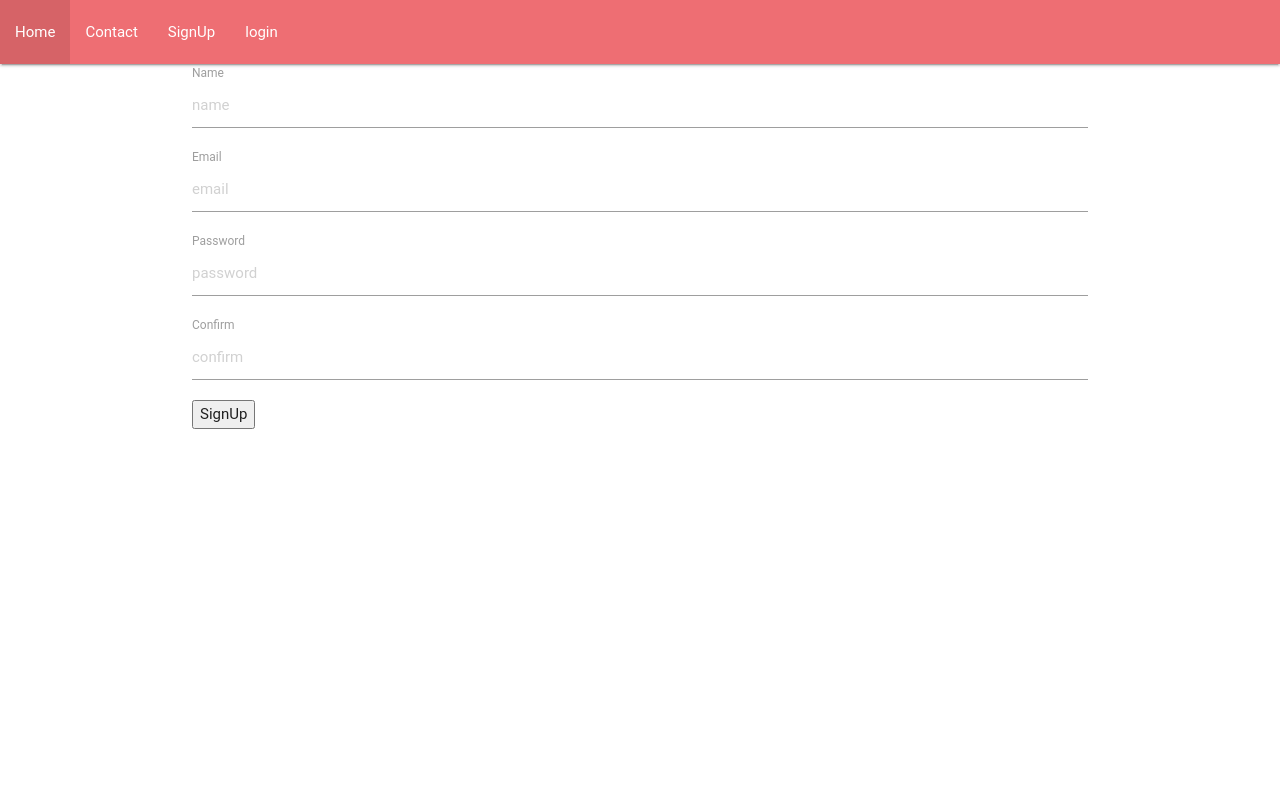
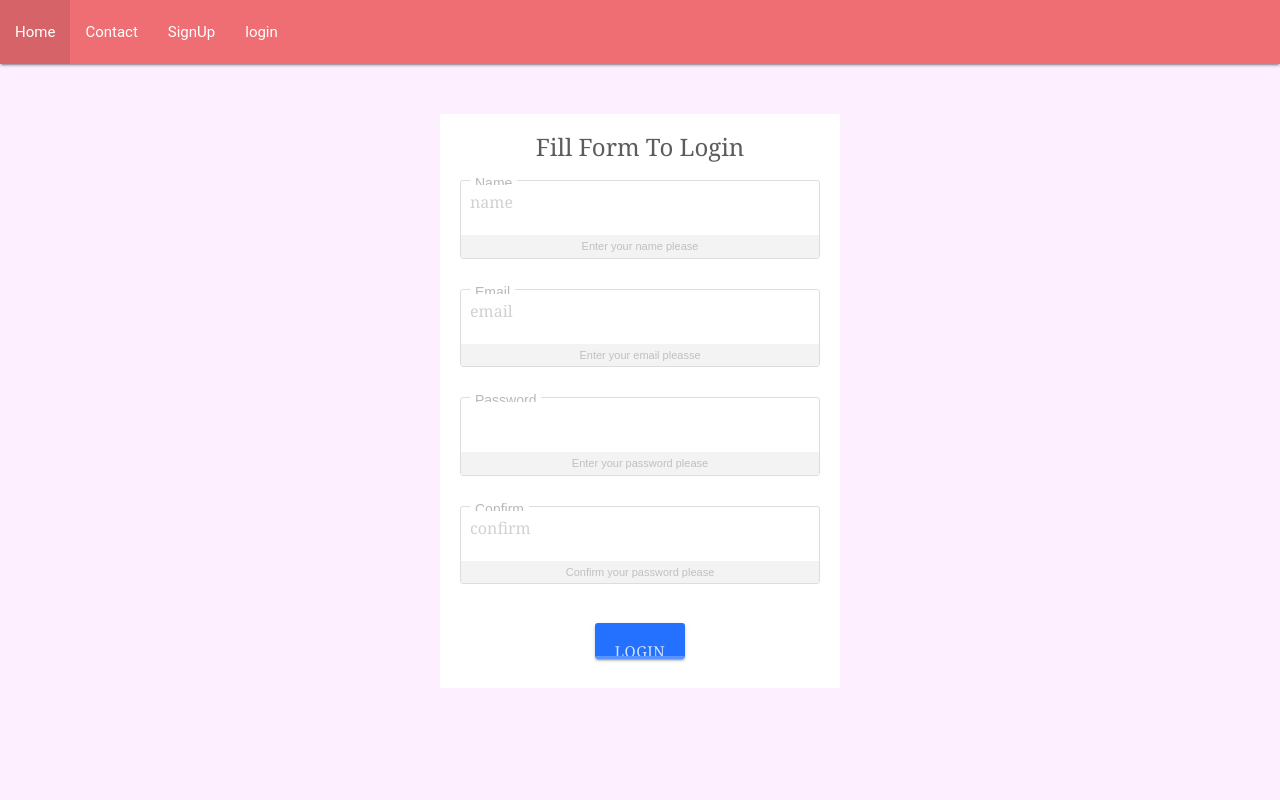
Before and after one commit to rosalieper/Hobie-project, a PHP site: page /Patials/signup.php in a window 1280 px wide. Run offline with PHP 8.4, Linux system fonts and the light colour scheme; some web fonts are replaced.

Commit message:
designed the signup page

```diff
--- a/Patials/signup.php
+++ b/Patials/signup.php
@@ -2,23 +2,178 @@
 	<head>
 	<link rel="stylesheet" type="text/css" href="../css/materialize.min.css">
 	<?php include "head.php"; ?>
+	<script type="text/javascript">
+//auto expand textarea
+function adjust_textarea(h) {
+    h.style.height = "20px";
+    h.style.height = (h.scrollHeight)+"px";
+}
+</script>
+<style>
+body {
+  background: #FDEFFF;
+}
+
+.form-style-7{
+	max-width:400px;
+	margin:50px auto;
+	background:#fff;
+	border-radius:2px;
+	padding:20px;
+	font-family: Georgia, "Times New Roman", Times, serif;
+}
+.form-style-7 h1{
+	display: block;
+	text-align: center;
+	padding: 0;
+	margin: 0px 0px 20px 0px;
+	color: #5C5C5C;
+	font-size:x-large;
+}
+.form-style-7 ul{
+	list-style:none;
+	padding:0;
+	margin:0;
+}
+.form-style-7 li{
+	display: block;
+	padding: 9px;
+	border:1px solid #DDDDDD;
+	margin-bottom: 30px;
+	border-radius: 3px;
+}
+.form-style-7 li:last-child{
+	border:none;
+	margin-bottom: 0px;
+	text-align: center;
+}
+.form-style-7 li > label{
+	display: block;
+	float: left;
+	margin-top: -19px;
+	background: #FFFFFF;
+	height: 14px;
+	padding: 2px 5px 2px 5px;
+	color: #B9B9B9;
+	font-size: 14px;
+	overflow: hidden;
+	font-family: Arial, Helvetica, sans-serif;
+}
+.form-style-7 input[type="text"],
+.form-style-7 input[type="date"],
+.form-style-7 input[type="datetime"],
+.form-style-7 input[type="email"],
+.form-style-7 input[type="number"],
+.form-style-7 input[type="search"],
+.form-style-7 input[type="time"],
+.form-style-7 input[type="url"],
+.form-style-7 input[type="password"],
+.form-style-7 textarea,
+.form-style-7 select
+{
+	box-sizing: border-box;
+	-webkit-box-sizing: border-box;
+	-moz-box-sizing: border-box;
+	width: 100%;
+	display: block;
+	outline: none;
+	border: none;
+	height: 25px;
+	line-height: 25px;
+	font-size: 16px;
+	padding: 0;
+	font-family: Georgia, "Times New Roman", Times, serif;
+}
+.form-style-7 input[type="text"]:focus,
+.form-style-7 input[type="date"]:focus,
+.form-style-7 input[type="datetime"]:focus,
+.form-style-7 input[type="email"]:focus,
+.form-style-7 input[type="number"]:focus,
+.form-style-7 input[type="search"]:focus,
+.form-style-7 input[type="time"]:focus,
+.form-style-7 input[type="url"]:focus,
+.form-style-7 input[type="password"]:focus,
+.form-style-7 textarea:focus,
+.form-style-7 select:focus
+{
+}
+.form-style-7 li > span{
+	background: #F3F3F3;
+	display: block;
+	padding: 3px;
+	margin: 0 -9px -9px -9px;
+	text-align: center;
+	color: #C0C0C0;
+	font-family: Arial, Helvetica, sans-serif;
+	font-size: 11px;
+}
+.form-style-7 textarea{
+	resize:none;
+}
+.form-style-7 input[type="submit"],
+.form-style-7 input[type="button"]{
+	background: #2471FF;
+	border: none;
+	padding: 10px 20px 10px 20px;
+	border-bottom: 3px solid #5994FF;
+	border-radius: 3px;
+	color: #D2E2FF;
+}
+.form-style-7 input[type="submit"]:hover,
+.form-style-7 input[type="button"]:hover{
+	background: #6B9FFF;
+	color:#fff;
+}
+</style>
 	</head>
 	<body class = "">
-		<form class = "container" method = "post" action = "../Scripts/accountManager.php">
-			<div>
-				<label>Name</label>
+		<form class="form-style-7" method = "post" action = "../Scripts/accountManager.php">
+		<h1>Fill Form To Login</h1>
+		<ul>
+			<li>
+			    <label>Name</label>
 				<input type = "text" name  = "name" placeholder = "name" required>
+			    <span>Enter your name please</span>
+			</li>
+			<li>
 				<label>Email</label>
 				<input type = "text" name  = "email" placeholder = "email" required>
-				<label>Password</label>
-				<input type = "password" name = "password" placeholder = "password" rewuired>
+				<span>Enter your email pleasse</span>
+			</li>
+			<li>
+			    <label for="password">Password</label>
+			    <input type="password" name="Password" maxlength="100" required>
+			    <span>Enter your password please</span>
+			</li>
+			<li>
 				<label>Confirm</label>
-				<input type = "password" name = "confirm" placeholder = "confirm" rewuired>
-			</div>
-			<div>
-				<button type = "submit" name = "register">SignUp</button>
-			</div>
+				<input type = "password" name = "confirm" placeholder = "confirm" required>
+				<span>Confirm your password please</span>
+			</li>
+			<li>
+			    <input type="submit" value="Login" class="btn btn-primary" >
+			</li>
+		</ul>
 		</form>
 	</body>
 	<script type="text/javascript" href = "../js/materialize.min.js"></script>
 </html>
+
+
+
+
+
+
+
+<!--form class = "container" method = "post" action = "../Scripts/accountManager.php">
+			<div>
+				<label>Email</label>
+				<input type = "text" name  = "email" placeholder = "email" required>
+				<label>Password</label>
+				<input type = "password" name = "password" placeholder = "password" required>
+				<p><a href="forgotpass.php">Forgot password??</a></p>
+			</div></br>
+			<div>
+				<button class = "btn btn-primary" type = "submit" name = "login">Login</button>
+			</div>
+		</form>
```
